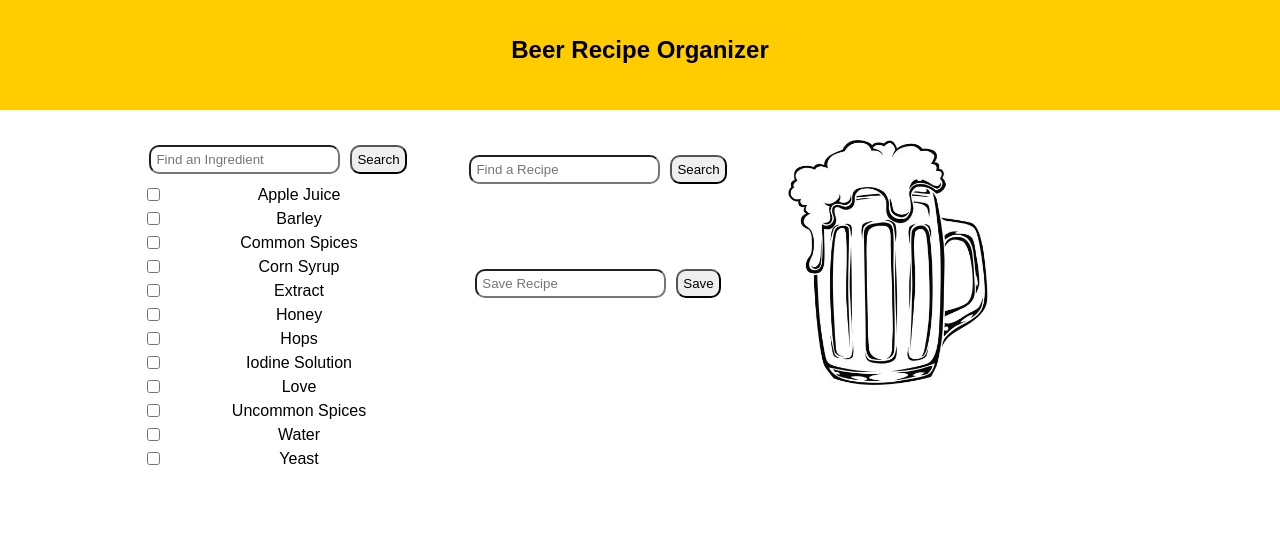
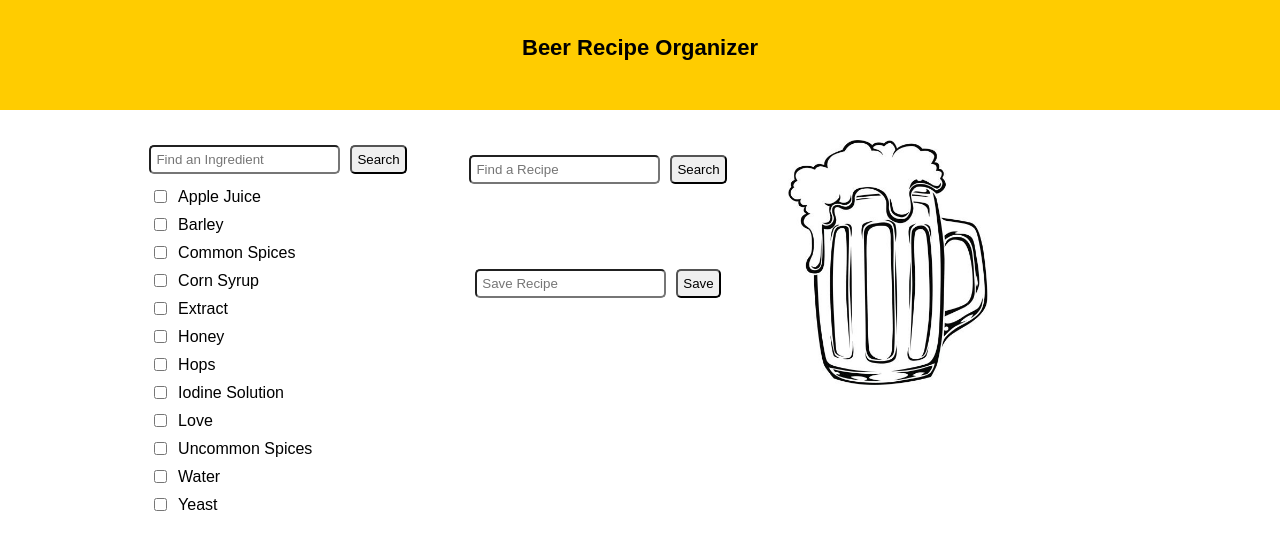
Before and after one commit to jarmbrust/beer-recipe, a React (Create React App) app: page / in a window 1280 px wide. Shown: the top 550 px of the page. Built offline with nearby package versions, Linux system fonts and the light colour scheme.

Commit message:
some styling

```diff
--- a/src/App.css
+++ b/src/App.css
@@ -39,7 +39,7 @@
 }
 
 .App-title {
-  font-size: 1.5em;
+  font-size: 22px;
 }
 
 .Ingredients-checkbox-label:hover {
@@ -61,7 +61,7 @@
 .SearchRecipes-text {
   padding: 5px;
   margin: 5px;
-  border-radius: 10px;
+  border-radius: 5px;
 }
 
 ul {
@@ -72,3 +72,12 @@ ul {
 li {
   margin: 5px;
 }
+
+table td.Ingredients-checkbox-label {
+  text-align: left;
+  padding: 4px 5px;
+}
+
+table td.Ingredients-checkbox {
+  text-align: right;
+}
```
